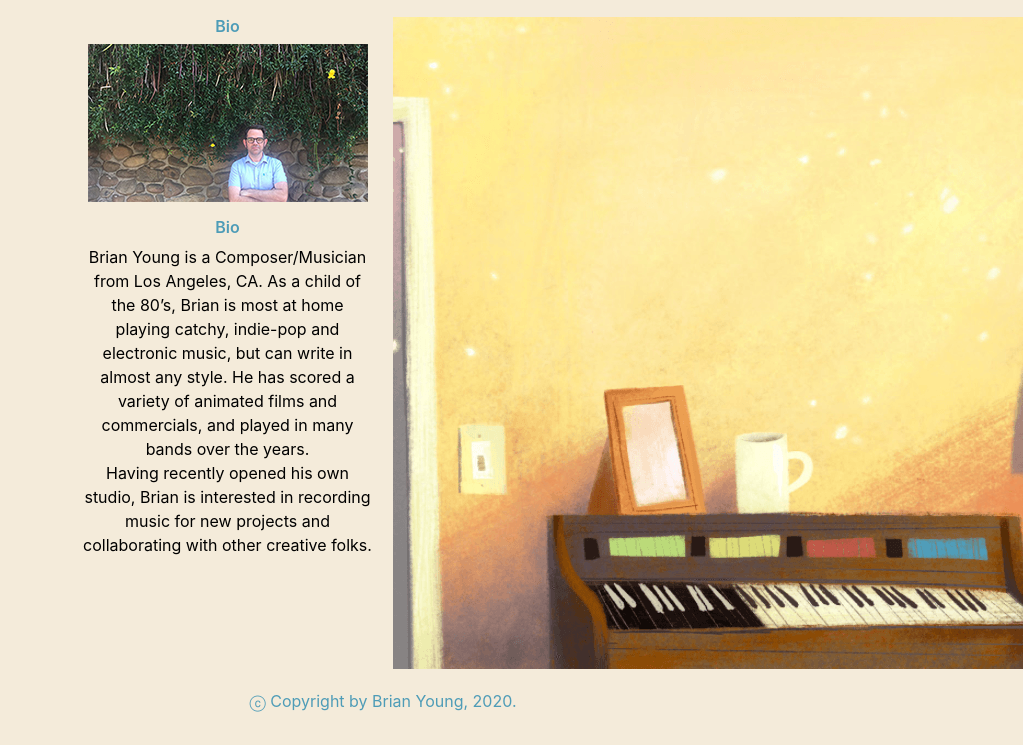
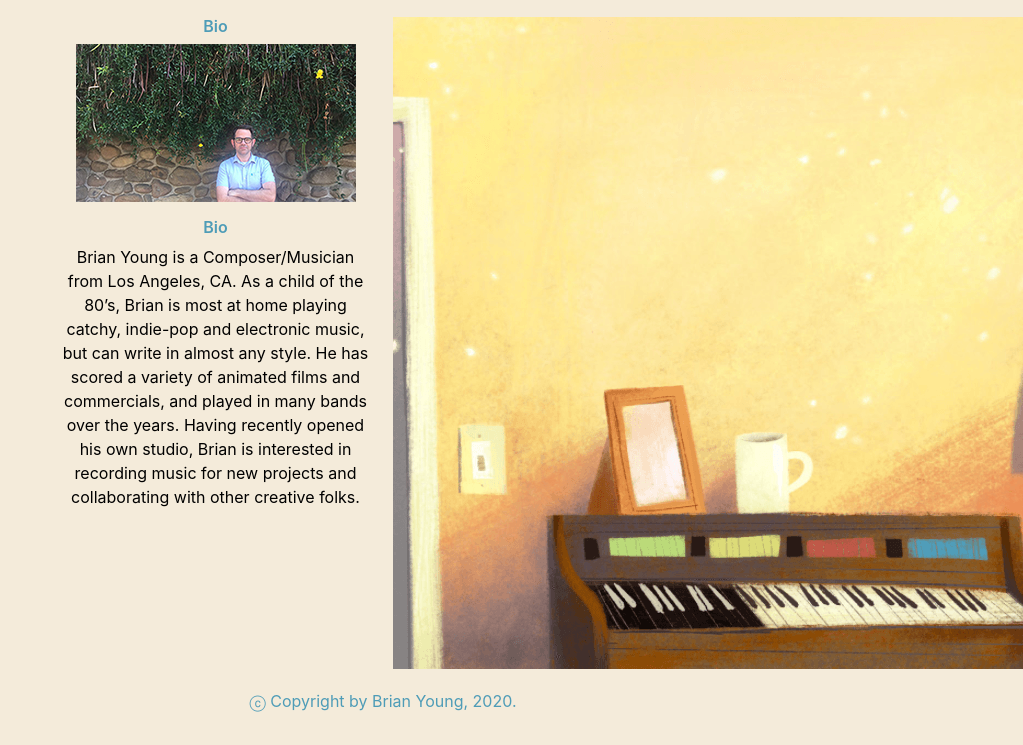
Before and after one commit to ayounglibrarian/final_project, a website: page bio.html in a window 1280 px wide. Shown: the part 55-800 px from the top of the page, without its empty margins (257-1280 px from the left). Drawn offline with nearby package versions, Linux system fonts and the light colour scheme.

Commit message:
remove main in bio test

```diff
--- a/bio.html
+++ b/bio.html
@@ -36,7 +36,7 @@
           </div>
         </header>
 
-    <main role="main" class="inner cover">
+    <!-- <main role="main" class="inner cover"> -->
       <div class="row">
           <div class="column" style="background-color: transparent;">
             <h3 class="cover-heading">Bio</h3>
@@ -48,7 +48,7 @@
                 electronic music, but can write in almost any
                 style. He  has scored a variety of animated
                 films and commercials, and played in many
-                bands over the years.<br>
+                bands over the years.
                 Having recently opened his own studio, Brian
                 is interested in recording music for new projects
                 and collaborating with other creative folks.</p>
@@ -59,7 +59,7 @@
       </div>
 
 
-</main>
+<!-- </main> -->
     <footer class="mastfoot mt-auto">
       <div class="inner">
          <p>ⓒ Copyright by Brian Young, 2020.</p>
```
